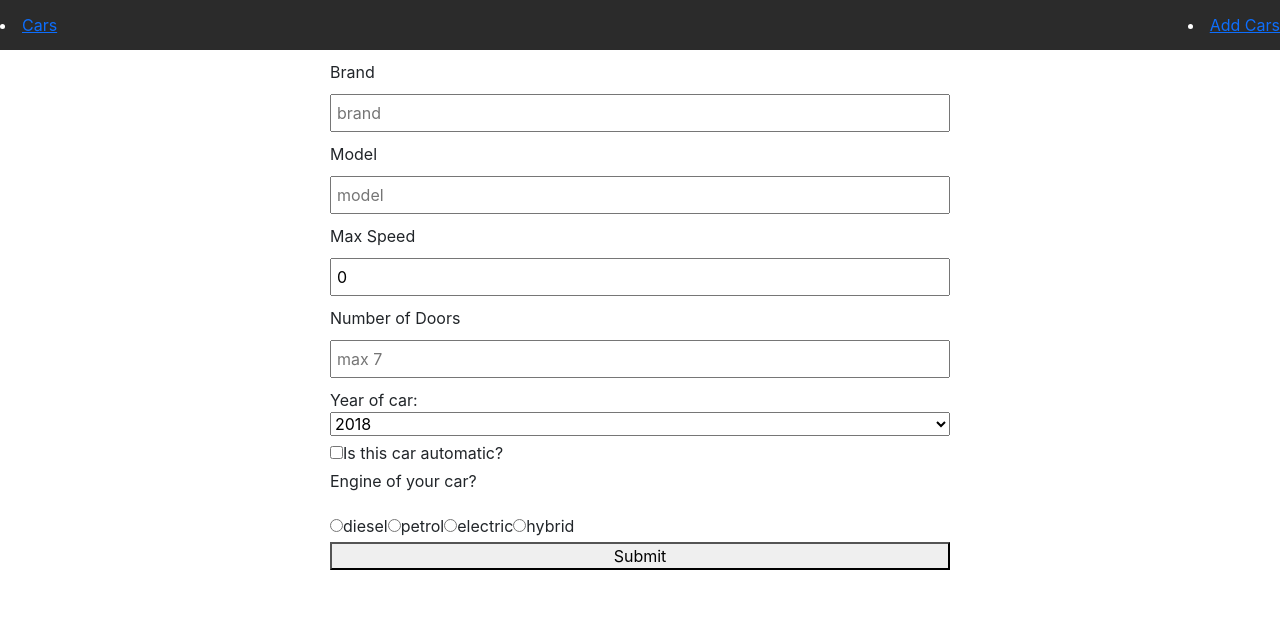
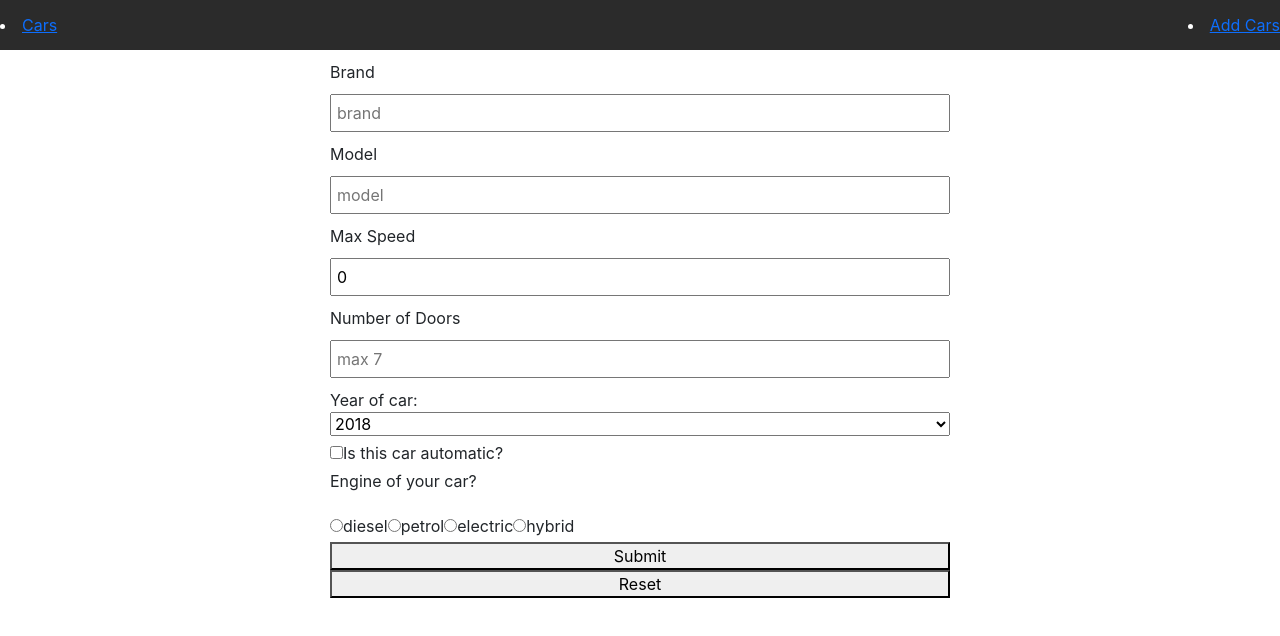
Before and after one commit to Dalibor989/cars-app, a React (Create React App) app: page /add in a window 1280 px wide. Shown: the top 636 px of the page. Built offline with nearby package versions, Linux system fonts and the light colour scheme.

Commit message:
reset form

```diff
--- a/src/pages/AddCars.js
+++ b/src/pages/AddCars.js
@@ -82,6 +82,19 @@ function AddCars() {
     })
   }
 
+  const reset = () => {
+
+    setCar({
+      brand: '',
+        model: '',
+        year: 1990,
+        maxSpeed: 0,
+        isAutomatic: false,
+        engine: '',
+        numberOfDoors: '',
+    });
+  }
+
   return (
     <div>
       <form onSubmit={addCar}>
@@ -141,6 +154,7 @@ function AddCars() {
           <label>hybrid </label>
           </div>
           <button>Submit</button>
+          <button onClick={reset}>Reset</button>
       </form>
     </div>
   )
```
